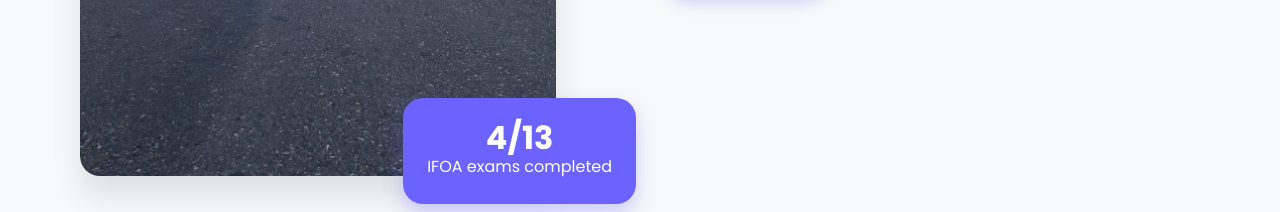
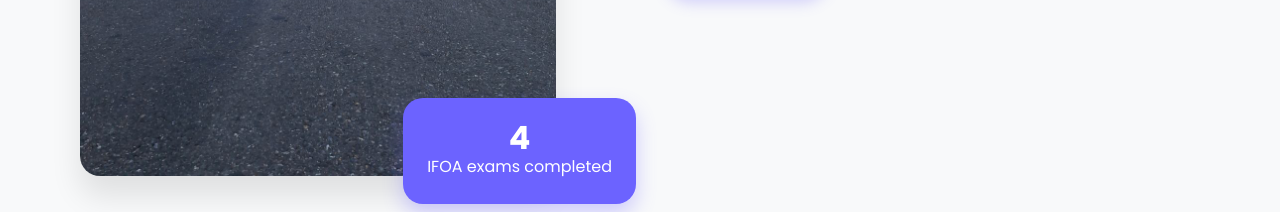
Before and after one commit to swaichchha/Portfolio, a plain HTML site: page index.html in a window 1280 px wide. Shown: the part 1505-1717 px from the top of the page. Drawn offline with nearby package versions, Linux system fonts and the light colour scheme.

Commit message:
minor change

```diff
--- a/index.html
+++ b/index.html
@@ -96,7 +96,7 @@
           <img src="./images/about.jpg" alt="About Swaichahha" style="width: 80%; max-width: 600px; height: auto;">
           <div class="about-badge">
 
-            <span>4/13</span>
+            <span>4</span>
             <p>IFOA exams completed</p>
           </div>
         </div>
```
